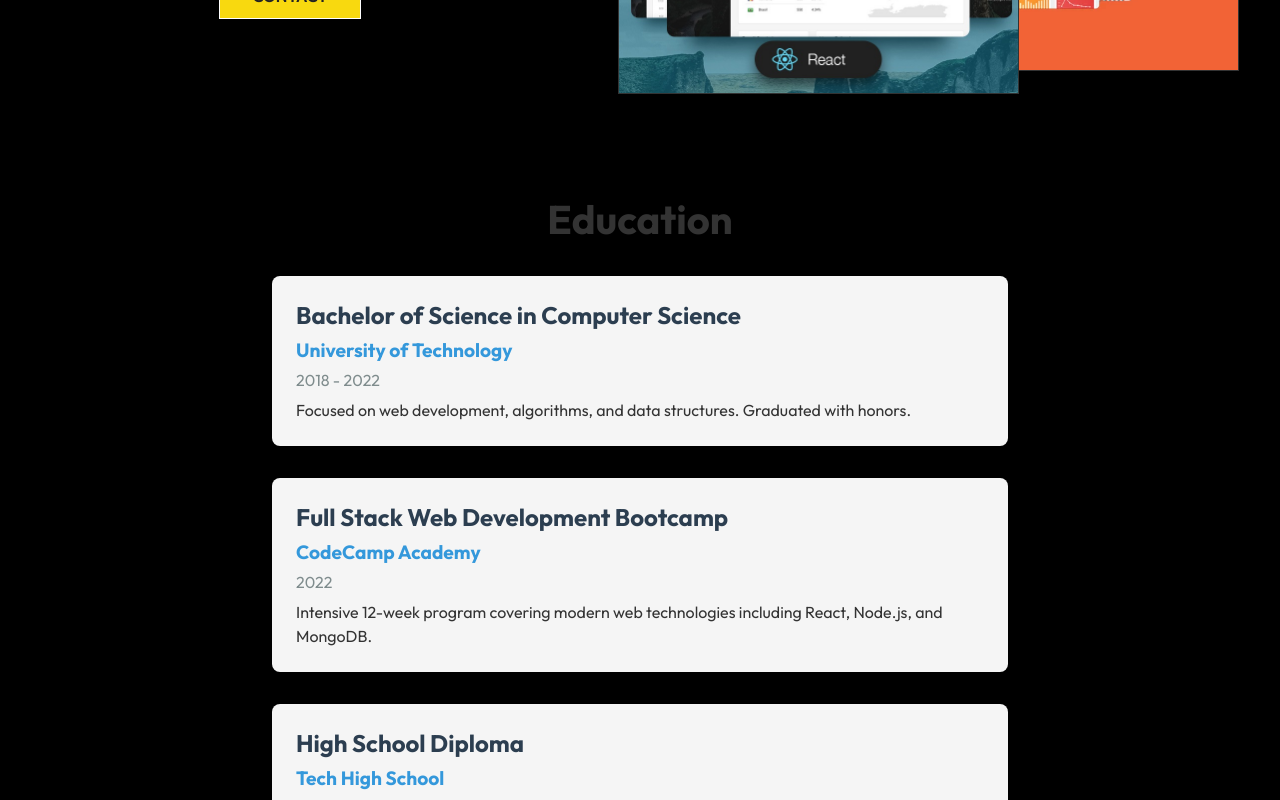
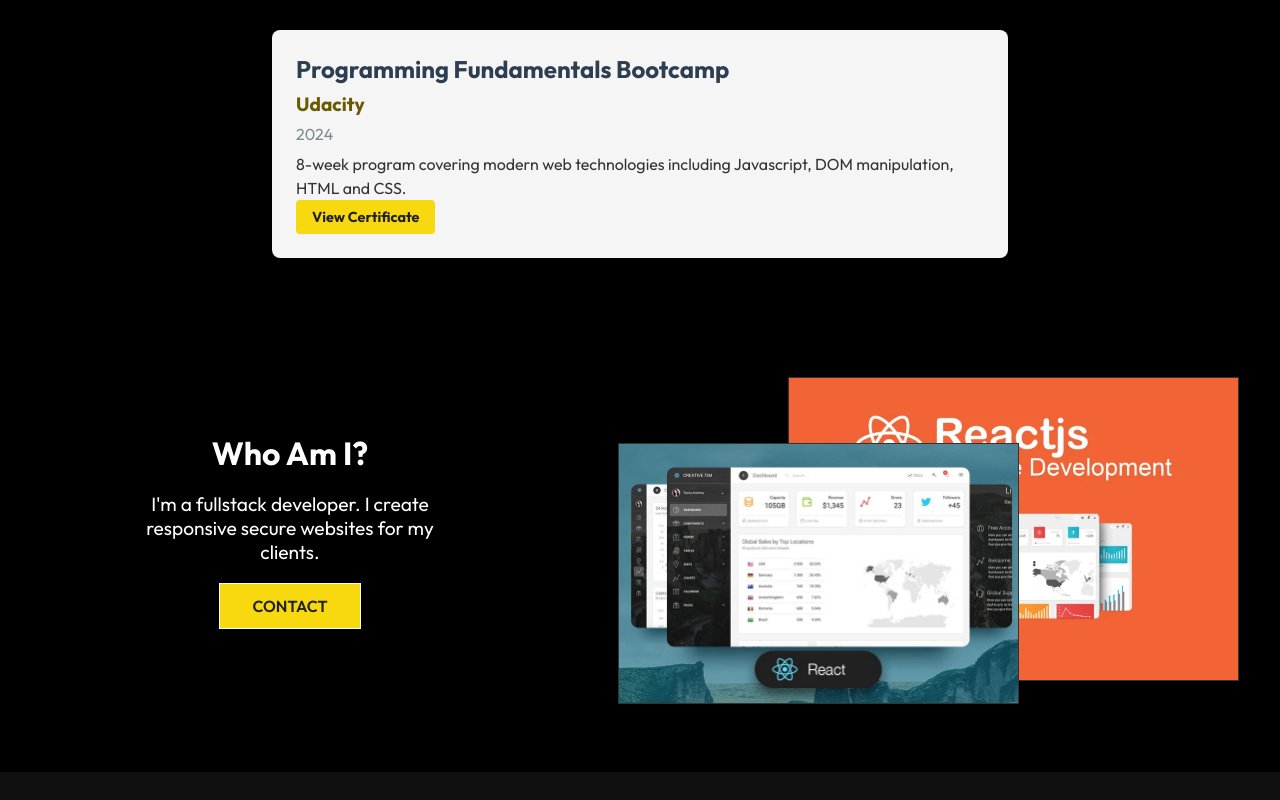
Before and after one commit to yeabtsega45/My-Portfolio, a React (Create React App) app: page /about in a window 1280 px wide. Shown: the part 800-1600 px from the top of the page. Built offline with nearby package versions, Linux system fonts and the light colour scheme.

Commit message:
update Education css

```diff
--- a/src/Components/Education.css
+++ b/src/Components/Education.css
@@ -6,7 +6,7 @@
 }
 .education-title {
     text-align: center;
-    color: #333;
+    color: white;
     font-size: 2.5rem;
     margin-bottom: 2rem;
 }
@@ -31,7 +31,7 @@
     margin: 0 0 0.5rem 0;
 }
 .education-institution {
-    color: #3498db;
+    color: rgb(104, 90, 0);
     font-size: 1.2rem;
     margin: 0 0 0.5rem 0;
 }
@@ -45,6 +45,20 @@
     font-size: 1rem;
     line-height: 1.5;
     margin: 0;
+}
+.certificate-link {
+    display: inline-block;
+    background-color: rgb(248, 217, 15);
+    color: #222;
+    padding: 0.5rem 1rem;
+    border-radius: 4px;
+    text-decoration: none;
+    font-size: 0.9rem;
+    font-weight: bold;
+    transition: background-color 0.2s ease-in-out;
+}
+.certificate-link:hover {
+    background-color: rgb(185, 162, 6);
 }
 
 @media (max-width: 600px) {
--- a/src/Components/Education.js
+++ b/src/Components/Education.js
@@ -13,6 +13,14 @@ function Education() {
             <h3 className="education-institution">{edu.institution}</h3>
             <p className="education-year">{edu.year}</p>
             <p className="education-description">{edu.description}</p>
+            <a
+              href={edu.certificate}
+              target="_blank"
+              rel="noopener noreferrer"
+              className="certificate-link"
+            >
+              View Certificate
+            </a>
           </div>
         ))}
       </div>
--- a/src/Components/EducationData.js
+++ b/src/Components/EducationData.js
@@ -1,23 +1,19 @@
 export const EducationData = [
   {
     degree: "Bachelor of Science in Computer Science",
-    institution: "University of Technology",
+    institution: "Kotebe Metropolitan University",
     year: "2018 - 2022",
-    description:
-      "Focused on web development, algorithms, and data structures. Graduated with honors.",
+    description: "Focused on web development, algorithms, and data structures.",
+    certificate:
+      "https://drive.google.com/file/d/1lBinQGVywbNaBjRh4hReSn2-xBztvcHO/view?usp=drive_link",
   },
   {
-    degree: "Full Stack Web Development Bootcamp",
-    institution: "CodeCamp Academy",
-    year: "2022",
+    degree: "Programming Fundamentals Bootcamp",
+    institution: "Udacity",
+    year: "2024",
     description:
-      "Intensive 12-week program covering modern web technologies including React, Node.js, and MongoDB.",
-  },
-  {
-    degree: "High School Diploma",
-    institution: "Tech High School",
-    year: "2014 - 2018",
-    description:
-      "Participated in various coding competitions and led the school's computer science club.",
+      "8-week program covering modern web technologies including Javascript, DOM manipulation, HTML and CSS.",
+    certificate:
+      "https://drive.google.com/file/d/1C5agIB3Hdyaz32ncO6L-tlUW8l2ef8U4/view?usp=drive_link",
   },
 ];
--- a/src/Routes/About.js
+++ b/src/Routes/About.js
@@ -13,8 +13,8 @@ function About() {
         heading="About me."
         text="I am a multi-skilled Full-Stack Developer from Ethiopia with 2 years of hands-on experience in developing and maintaining web apps."
       />
+      <Education />
       <AboutContent />
-      <Education />
       <Footer />
     </div>
   );
```
